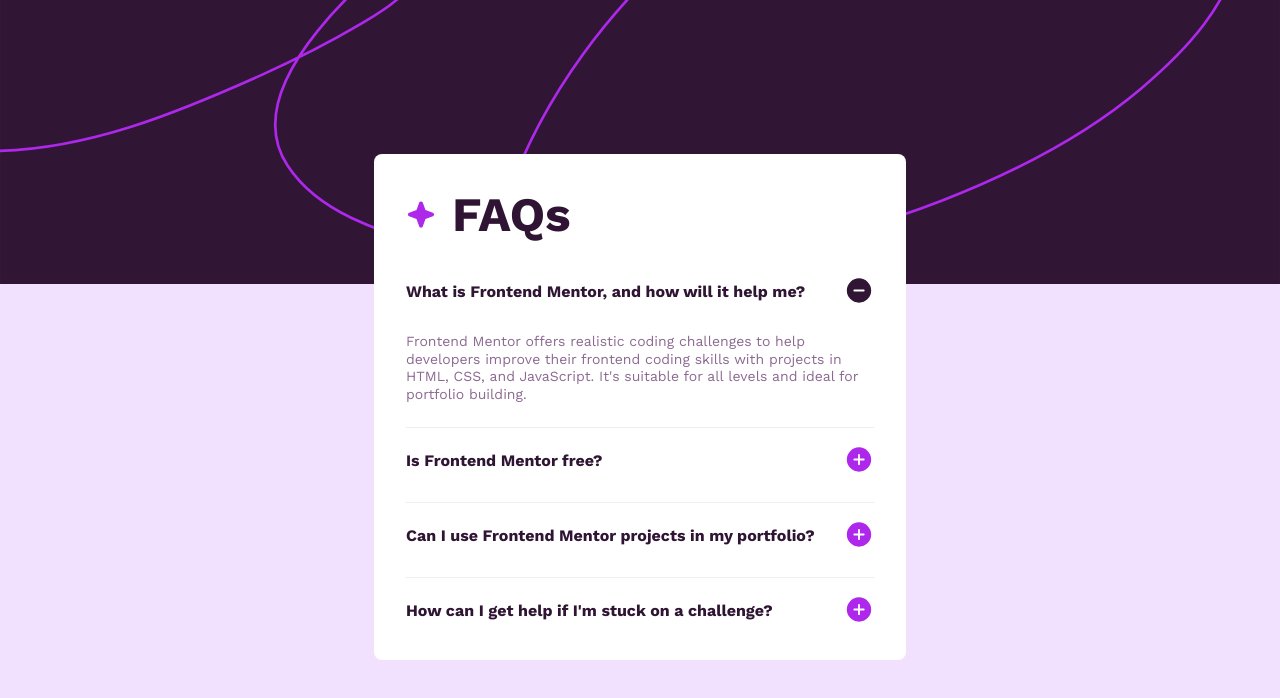
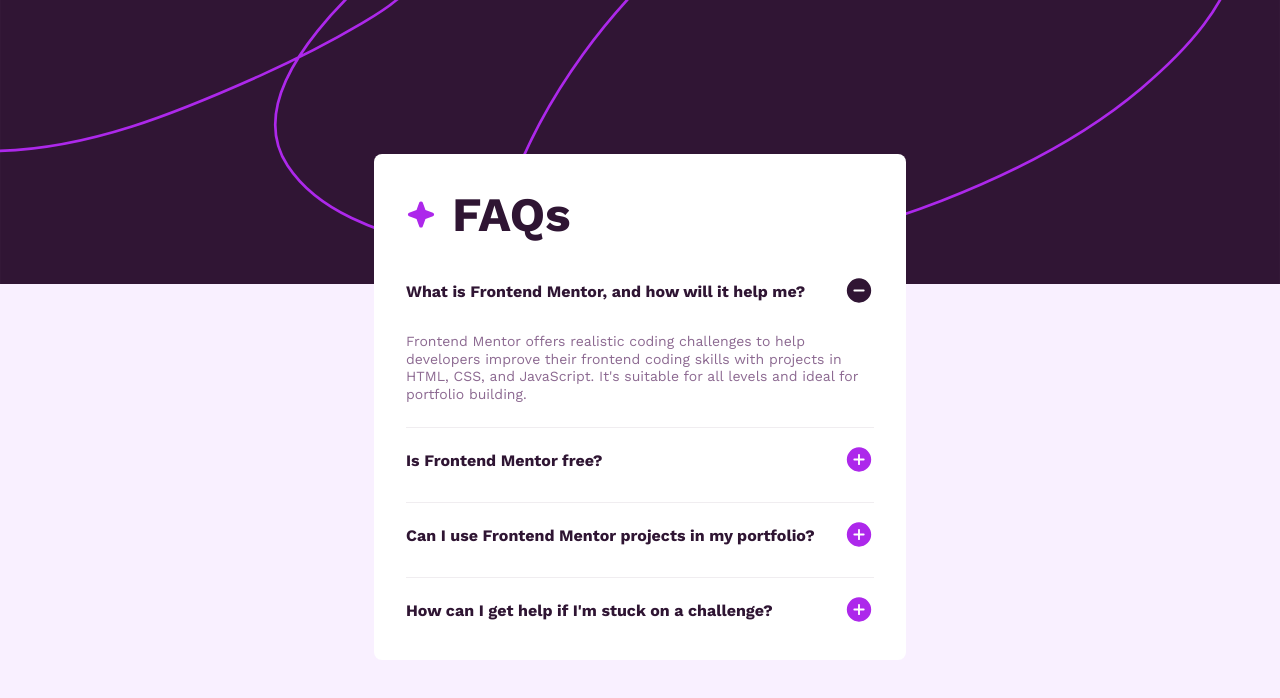
Before and after one commit to eduardgacea/fem-faq-accordion, a React (Vite) app: page / in a window 1280 px wide. Shown: the top 698 px of the page. Built offline with nearby package versions, Linux system fonts and the light colour scheme.

Commit message:
fix background color

```diff
--- a/src/globalStyles.css
+++ b/src/globalStyles.css
@@ -36,6 +36,6 @@
 
 body {
     font-family: var(--ff-primary);
-    background: var(--clr-pink);
+    background: var(--clr-light-pink);
     overflow-y: scroll;
 }
```
